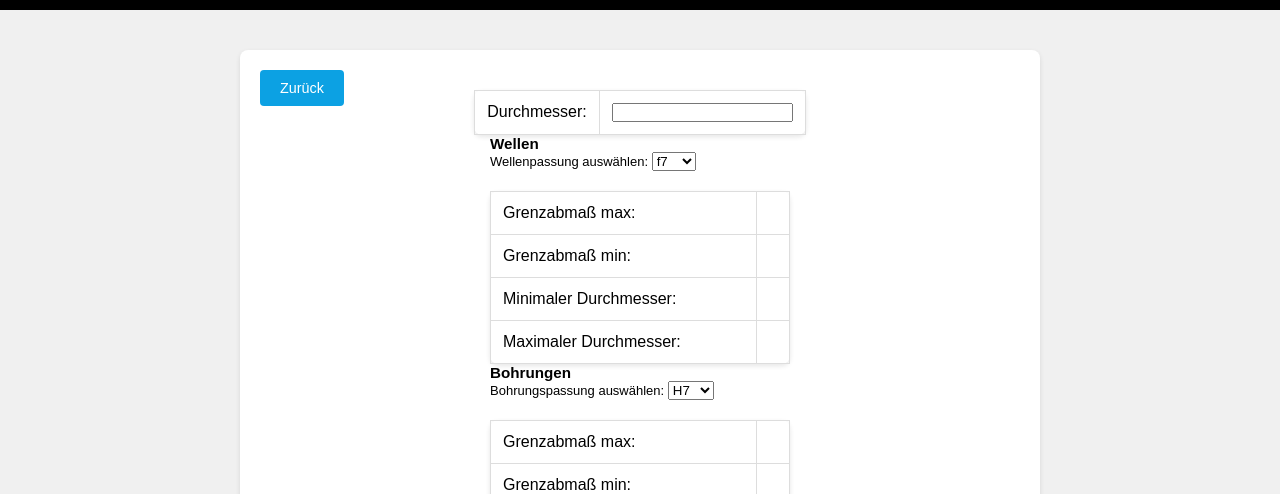
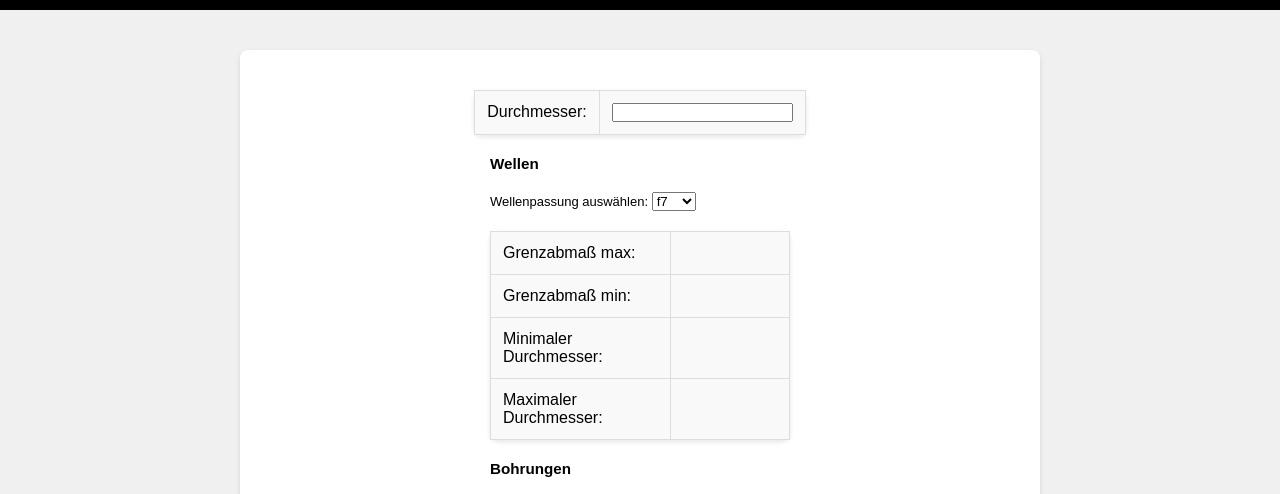
Before and after one commit to blackdeerdesign/Passungsrechner, a plain HTML site: page index.html in a window 1280 px wide. Shown: the part 297-791 px from the top of the page. Drawn offline with Linux system fonts and the light colour scheme.

Commit message:
Update index.html

```diff
--- a/index.html
+++ b/index.html
@@ -3,7 +3,9 @@
     <meta charset="UTF-8">
     <meta name="viewport" content="width=device-width, initial-scale=1.0">
     <title>BlackDeerDesign - Passungsrechner</title>
+
     <style>
+
         * {
             margin: 0;
             padding: 0;
@@ -20,6 +22,7 @@
             background-color: #ffffff;
             padding: 20px;
             text-align: center;
+            position: relative;
         }
 
         .header-white img {
@@ -77,6 +80,23 @@
             font-weight: bold;
         }
 
+        td {
+            background-color: #f9f9f9;
+        }
+
+        td:first-child, th:first-child {
+            width: 180px;
+        }
+
+        td:last-child, th:last-child {
+            width: 120px;
+        }
+
+        h3 {
+            margin-bottom: 20px;
+            margin-top: 20px;
+        }
+
         .back-button {
             position: absolute;
             top: 20px;
@@ -95,8 +115,11 @@
         .back-button:hover {
             background-color: #0890CC;
         }
+
     </style>
+
 </head>
+
 <body>
     <header class="header-white">
         <img src="logo.jpg" alt="Logo">
@@ -107,7 +130,7 @@
     </div>
 
     <main>
-        <a href="#" class="back-button">Zurück</a>
+
         <div class="container">
             <table>
                 <tr>
@@ -217,5 +240,6 @@
         document.getElementById('bohrungspassung').addEventListener('change', berechnenBohrung);
     };
 </script>
+
 </body>
 </html>
```
